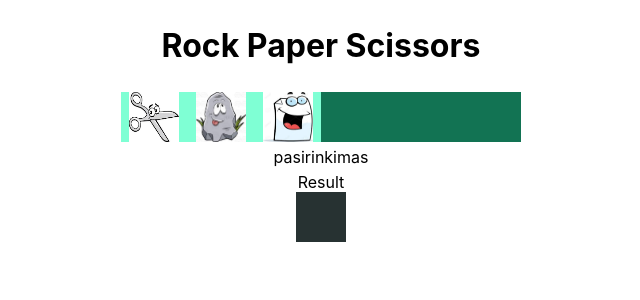
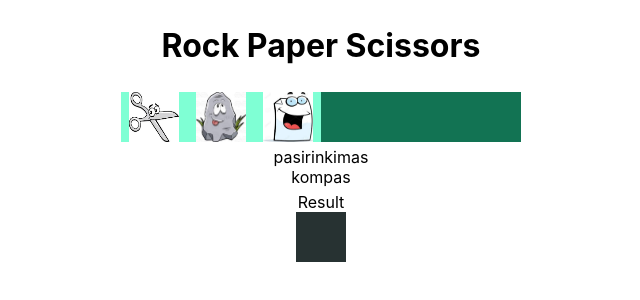
Before and after one commit to lauraMeiz/scissor-rock-paper, a React (Create React App) app: page / in a window 1280 px wide. Shown: the top 300 px of the page, without its empty margins (319-959 px from the left). Built offline with nearby package versions, Linux system fonts and the light colour scheme.

Commit message:
computer choice

```diff
--- a/src/Components/game.jsx
+++ b/src/Components/game.jsx
@@ -7,16 +7,21 @@ import Choice from "./Choice";
 export default function Game() {
   const [choice, setChoice] = useState([scissor, rock, paper]);
   const [xChoice, setXchoice] = useState([]);
-  // const [clicked, setClicked] = useState([{ scissor: 0, rock: 0, paper: 0 }]);
-  // const [computer, setComputer] = useState(0);
-
+  const [computer, setComputer] = useState([]);
   const letChoice = (choic) => {
-    //const arrCopy = [...choice];
-    //setClicked((clicked) => [...clicked]);
-    // for (let i = 0; i < arrCopy.length; i++) {
     setXchoice(choic);
     console.log(choic);
+    computerChoice();
   };
+  const computerChoice = () => {
+    const randomNumber = Math.floor(Math.random() * 3);
+    //  return randomNumber
+    const comp = choice[randomNumber];
+    console.log(choice[randomNumber]);
+    setComputer(comp);
+    console.log(computer);
+  };
+
   return (
     <>
       <div className="top-row">
@@ -41,6 +46,9 @@ export default function Game() {
       <div>
         pasirinkimas<img src={xChoice} alt={xChoice}></img>
       </div>
+      <div>
+        kompas<img src={computer} alt={computer}></img>
+      </div>
       <div className="bottom-row">
         <div>Result</div>
         <div className="game-result"></div>
```
